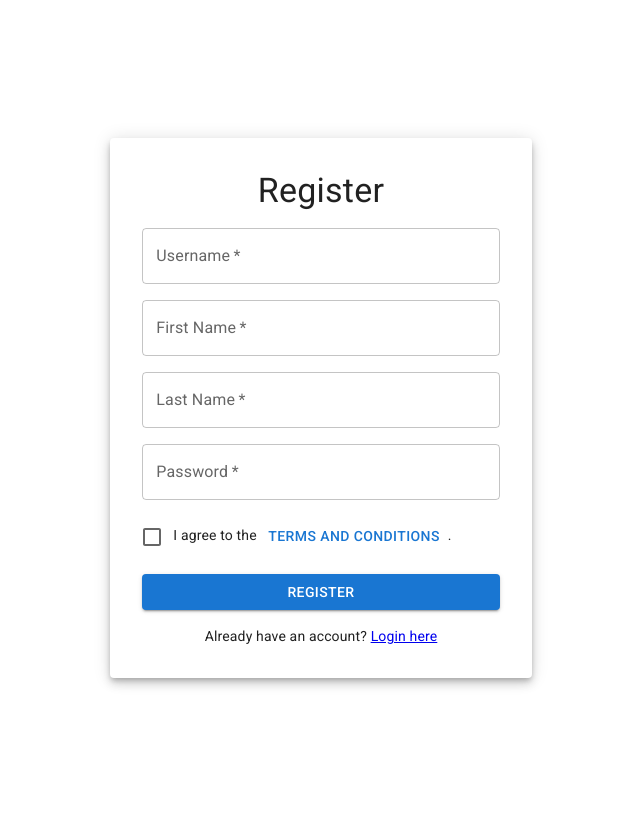
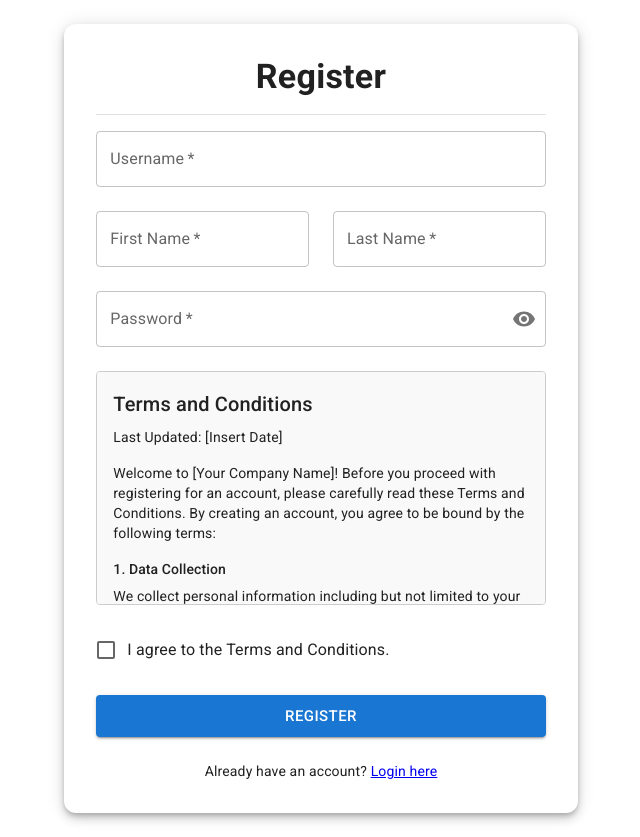
Before and after one commit to josephEncarnacion/new_Complaint_report, a React (Create React App) app in the folder github/nangka-complaint-report-main/: page /register in a window 1280 px wide. Shown: the whole page, without its empty margins (319-959 px from the left). Before the commit the page ends 816 px from the top, so only its background shows below. Built offline with nearby package versions, Linux system fonts and the light colour scheme.

Commit message:
add a An eye icon in a password field is used to toggle the visibility of the entered password. and registration reponsiveness

```diff
--- a/github/nangka-complaint-report-main/src/pages/login.js
+++ b/github/nangka-complaint-report-main/src/pages/login.js
@@ -1,15 +1,22 @@
 // src/pages/Login.js
-import React from 'react';
+import React,{useState} from 'react';
 import { useNavigate } from 'react-router-dom';
-import { Grid, TextField, Button, Typography, Paper, Box } from '@mui/material';
+import { Grid, IconButton, TextField, Button, Typography, Paper, Box,InputAdornment } from '@mui/material';
 import { useAuth } from '../contexts/AuthContext';
 import { Link } from 'react-router-dom';
+import { Visibility, VisibilityOff } from '@mui/icons-material';
 
 function Login() {
   const [username, setUsername] = React.useState('');
   const [password, setPassword] = React.useState('');
   const navigate = useNavigate();
   const { login } = useAuth();
+  const [showPassword, setShowPassword] = useState(false);
+
+
+  const handleTogglePasswordVisibility = () => {
+    setShowPassword((prevShowPassword) => !prevShowPassword);
+  };
 
   const handleSubmit = async (event) => {
     event.preventDefault();
@@ -68,10 +75,20 @@ function Login() {
               <Grid item xs={12}>
                 <TextField
                   label="Password"
-                  type="password"
+                  type={showPassword ? 'text' : 'password'}
                   value={password}
                   onChange={(event) => setPassword(event.target.value)}
                   fullWidth
+                  required
+                  InputProps={{
+                    endAdornment: (
+                      <InputAdornment position="end">
+                        <IconButton onClick={handleTogglePasswordVisibility} edge="end">
+                          {showPassword ? <VisibilityOff /> : <Visibility />}
+                        </IconButton>
+                      </InputAdornment>
+                    )
+                  }}
                 />
               </Grid>
               <Grid item xs={12}>
--- a/github/nangka-complaint-report-main/src/pages/register.js
+++ b/github/nangka-complaint-report-main/src/pages/register.js
@@ -1,22 +1,29 @@
-// src/pages/Register.js
 import React, { useState } from 'react';
-import { Grid, TextField, Button, Typography, Paper, Box, Checkbox, FormControlLabel, Dialog, DialogActions, DialogContent, DialogContentText, DialogTitle } from '@mui/material';
+import {
+  Grid, TextField, Button, Typography, Paper, Box, Checkbox, FormControlLabel,
+  Alert, Divider, IconButton, InputAdornment
+} from '@mui/material';
+import { Visibility, VisibilityOff } from '@mui/icons-material';
 import { Link } from 'react-router-dom';
-import {  validatePassword } from '../utils/validation'; // Ensure validation.js exists
+import { validatePassword } from '../utils/validation';
 
 function Register() {
   const [username, setUsername] = useState('');
   const [firstName, setFirstName] = useState('');
   const [lastName, setLastName] = useState('');
   const [password, setPassword] = useState('');
+  const [showPassword, setShowPassword] = useState(false);
   const [agreeTerms, setAgreeTerms] = useState(false);
   const [error, setError] = useState('');
-  const [openTerms, setOpenTerms] = useState(false);
+
+  const handleTogglePasswordVisibility = () => {
+    setShowPassword((prevShowPassword) => !prevShowPassword);
+  };
 
   const handleSubmit = async (event) => {
     event.preventDefault();
+    setError('');
 
-    // Input validation
     if (!validatePassword(password)) {
       setError('Password must be at least 8 characters long, include an uppercase letter, a number, and a special character.');
       return;
@@ -37,10 +44,7 @@ function Register() {
       if (data.success) {
         window.location.href = '/login';
       } else {
-        setError('Registration failed. Please try again.');
-      }
-      if (data.message === 'Username already exists.') {
-        setError('The username is already taken. Please choose another one.');
+        setError(data.message || 'Registration failed. Please try again.');
       }
     } catch (error) {
       console.error('Error registering:', error);
@@ -48,28 +52,19 @@ function Register() {
     }
   };
 
-  const handleOpenTerms = () => {
-    setOpenTerms(true);
-  };
-
-  const handleCloseTerms = () => {
-    setOpenTerms(false);
-  };
-
   return (
-    <Grid container justifyContent="center" alignItems="center" style={{ minHeight: '100vh' }}>
-      <Grid item xs={12} sm={8} md={4}>
-        <Paper elevation={6} style={{ padding: '2em' }}>
-          <Box textAlign="center" marginBottom="1em">
-            <Typography variant="h4">Register</Typography>
+    <Grid container justifyContent="center" alignItems="center" style={{ minHeight: '100vh', padding: '1em' }}>
+      <Grid item xs={12} sm={8} md={5}>
+        <Paper elevation={6} sx={{ p: 4, borderRadius: 3 }}>
+          <Box textAlign="center" marginBottom={2}>
+            <Typography variant="h4" component="h1" fontWeight="bold">Register</Typography>
           </Box>
+          <Divider sx={{ marginBottom: 2 }} />
           {error && (
-            <Typography color="error" variant="body2" align="center" gutterBottom>
-              {error}
-            </Typography>
+            <Alert severity="error" sx={{ mb: 2 }}>{error}</Alert>
           )}
           <form onSubmit={handleSubmit}>
-            <Grid container spacing={2}>
+            <Grid container spacing={3}>
               <Grid item xs={12}>
                 <TextField
                   label="Username"
@@ -79,7 +74,7 @@ function Register() {
                   required
                 />
               </Grid>
-              <Grid item xs={12}>
+              <Grid item xs={12} sm={6}>
                 <TextField
                   label="First Name"
                   value={firstName}
@@ -88,7 +83,7 @@ function Register() {
                   required
                 />
               </Grid>
-              <Grid item xs={12}>
+              <Grid item xs={12} sm={6}>
                 <TextField
                   label="Last Name"
                   value={lastName}
@@ -100,61 +95,46 @@ function Register() {
               <Grid item xs={12}>
                 <TextField
                   label="Password"
-                  type="password"
+                  type={showPassword ? 'text' : 'password'}
                   value={password}
                   onChange={(event) => setPassword(event.target.value)}
                   fullWidth
                   required
+                  InputProps={{
+                    endAdornment: (
+                      <InputAdornment position="end">
+                        <IconButton onClick={handleTogglePasswordVisibility} edge="end">
+                          {showPassword ? <VisibilityOff /> : <Visibility />}
+                        </IconButton>
+                      </InputAdornment>
+                    )
+                  }}
                 />
               </Grid>
+
+              {/* Terms and Conditions Section */}
               <Grid item xs={12}>
-                <FormControlLabel
-                  control={<Checkbox checked={agreeTerms} onChange={(event) => setAgreeTerms(event.target.checked)} />}
-                  label={
-                    <Typography variant="body2">
-                      I agree to the{' '}
-                      <Button variant="text" color="primary" onClick={handleOpenTerms}>
-                        terms and conditions
-                      </Button>
-                      .
-                    </Typography>
-                  }
-                />
-              </Grid>
-              <Grid item xs={12}>
-                <Button variant="contained" color="primary" type="submit" fullWidth>
-                  Register
-                </Button>
-              </Grid>
-              <Grid item xs={12}>
-                <Typography variant="body2" align="center">
-                  Already have an account?{' '}
-                  <Link to="/login">Login here</Link>
-                </Typography>
-              </Grid>
-            </Grid>
-          </form>
-        </Paper>
-      </Grid>
-
-      {/* Terms and Conditions Modal */}
-      <Dialog open={openTerms} onClose={handleCloseTerms} maxWidth="md" fullWidth>
-        <DialogTitle>Terms and Conditions</DialogTitle>
-        <DialogContent>
-          <DialogContentText component="div" style={{ whiteSpace: 'pre-line', marginTop: '1em' }}>
-            <Typography variant="h6" gutterBottom>Last Updated: [Insert Date]</Typography>
-
-            <Typography variant="body1" paragraph>
+                <Box
+                  sx={{
+                    border: '1px solid #ccc',
+                    borderRadius: '4px',
+                    padding: '1em',
+                    maxHeight: '200px',
+                    overflowY: 'scroll',
+                    backgroundColor: '#f9f9f9'
+                  }}
+                >
+                  <Typography variant="h6" gutterBottom>Terms and Conditions</Typography>
+                  <Typography variant="body2" paragraph>Last Updated: [Insert Date]</Typography>
+                  <Typography variant="body2" paragraph>
                     Welcome to [Your Company Name]! Before you proceed with registering for an account, please carefully read these Terms and Conditions. By creating an account, you agree to be bound by the following terms:
                   </Typography>
-
-            <Typography variant="subtitle1" gutterBottom>1. Data Collection</Typography>
+                  <Typography variant="subtitle2" gutterBottom>1. Data Collection</Typography>
                   <Typography variant="body2" paragraph>
                     We collect personal information including but not limited to your name, email address, phone number, and geographic location.
                     The information you provide will be used to create and manage your account, enhance your experience on our platform, and for other purposes as described in our Privacy Policy.
                   </Typography>
-
-            <Typography variant="subtitle1" gutterBottom>2. Data Usage</Typography>
+                  <Typography variant="subtitle2" gutterBottom>2. Data Usage</Typography>
                   <Typography variant="body2" paragraph>
                     Your personal data may be used to:
                     {'\n'}- Verify your identity.
@@ -162,55 +142,62 @@ function Register() {
                     {'\n'}- Improve our services and develop new features.
                     {'\n'}- Send promotional materials, with your consent.
                   </Typography>
-
-            <Typography variant="subtitle1" gutterBottom>3. Data Protection</Typography>
+                  <Typography variant="subtitle2" gutterBottom>3. Data Protection</Typography>
                   <Typography variant="body2" paragraph>
                     We are committed to protecting your personal data. All personal information is stored securely and access is restricted to authorized personnel only.
                     We implement industry-standard security measures, including encryption and secure communication channels, to protect your data from unauthorized access.
                   </Typography>
-
-            <Typography variant="subtitle1" gutterBottom>4. User Responsibilities</Typography>
+                  <Typography variant="subtitle2" gutterBottom>4. User Responsibilities</Typography>
                   <Typography variant="body2" paragraph>
                     You agree to provide accurate and complete information during the registration process.
                     You are responsible for maintaining the confidentiality of your account credentials and for all activities that occur under your account.
                   </Typography>
-
-            <Typography variant="subtitle1" gutterBottom>5. Consent to Communication</Typography>
+                  <Typography variant="subtitle2" gutterBottom>5. Consent to Communication</Typography>
                   <Typography variant="body2" paragraph>
                     By registering, you consent to receive communications from us related to your account and our services. You may opt out of non-essential communications at any time.
                   </Typography>
-
-            <Typography variant="subtitle1" gutterBottom>6. Third-Party Services</Typography>
+                  <Typography variant="subtitle2" gutterBottom>6. Third-Party Services</Typography>
                   <Typography variant="body2" paragraph>
                     We may share your personal data with third-party service providers who assist us in delivering our services. These providers are obligated to protect your data in accordance with our standards.
                   </Typography>
-
-            <Typography variant="subtitle1" gutterBottom>7. Changes to Terms</Typography>
+                  <Typography variant="subtitle2" gutterBottom>7. Changes to Terms</Typography>
                   <Typography variant="body2" paragraph>
                     We reserve the right to update these Terms and Conditions at any time. If we make significant changes, we will notify you via email or through our platform.
                   </Typography>
-
-            <Typography variant="subtitle1" gutterBottom>8. Governing Law</Typography>
+                  <Typography variant="subtitle2" gutterBottom>8. Governing Law</Typography>
                   <Typography variant="body2" paragraph>
                     These Terms and Conditions are governed by and construed in accordance with the laws of [Your Jurisdiction]. Any disputes arising from these terms will be subject to the exclusive jurisdiction of the courts in [Your Jurisdiction].
                   </Typography>
-
-            <Typography variant="subtitle1" gutterBottom>9. Contact Information</Typography>
+                  <Typography variant="subtitle2" gutterBottom>9. Contact Information</Typography>
                   <Typography variant="body2" paragraph>
                     If you have any questions or concerns about these Terms and Conditions, please contact us at [Your Contact Information].
                   </Typography>
-
-            <Typography variant="body1" paragraph>
+                  <Typography variant="body2" paragraph>
                     By checking the box and clicking "Register," you acknowledge that you have read, understood, and agree to these Terms and Conditions, and consent to the collection and use of your personal data as described herein.
                   </Typography>
-          </DialogContentText>
-        </DialogContent>
-        <DialogActions>
-          <Button onClick={handleCloseTerms} color="primary">
-            Close
+                </Box>
+              </Grid>
+
+              <Grid item xs={12}>
+                <FormControlLabel
+                  control={<Checkbox checked={agreeTerms} onChange={(event) => setAgreeTerms(event.target.checked)} />}
+                  label="I agree to the Terms and Conditions."
+                />
+              </Grid>
+              <Grid item xs={12}>
+                <Button variant="contained" color="primary" type="submit" fullWidth size="large">
+                  Register
                 </Button>
-        </DialogActions>
-      </Dialog>
+              </Grid>
+              <Grid item xs={12} textAlign="center">
+                <Typography variant="body2">
+                  Already have an account? <Link to="/login">Login here</Link>
+                </Typography>
+              </Grid>
+            </Grid>
+          </form>
+        </Paper>
+      </Grid>
     </Grid>
   );
 }
```
Lines whose indentation alone changed are shown as unchanged.
